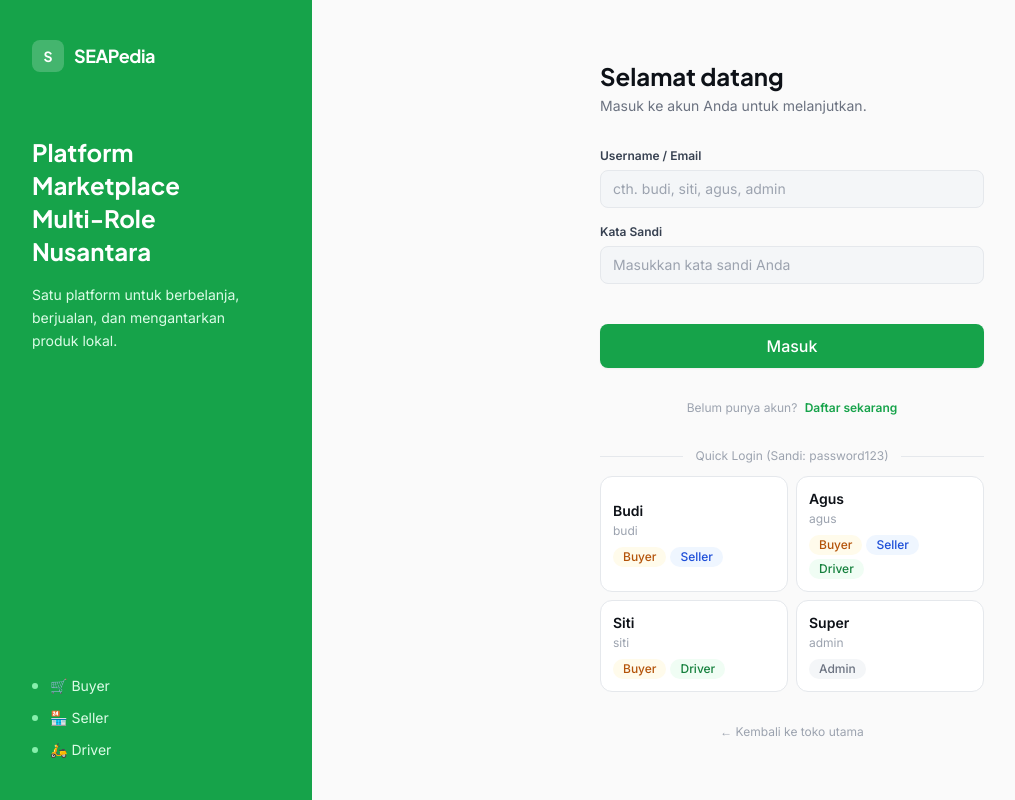
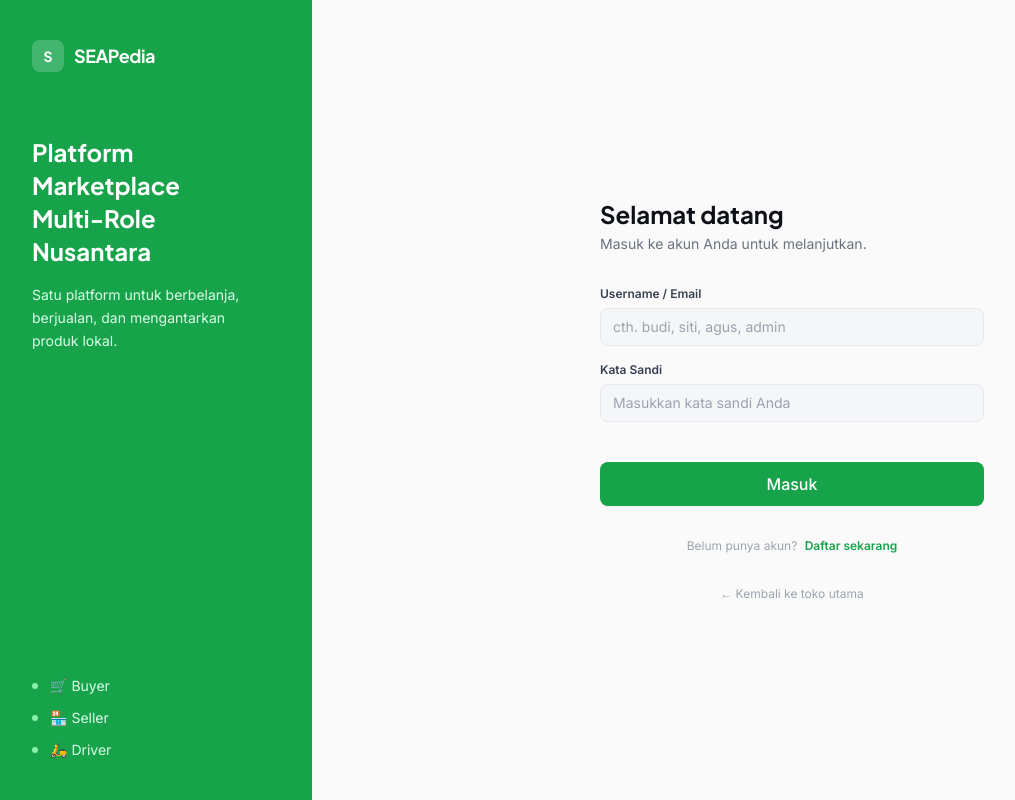
Before and after one commit to SatyaFebi/SEAPedia-Frontend, a Vue app: page /login in a window 1280 px wide. Shown: the whole page, without its empty margins (8-1023 px from the left). Built offline with nearby package versions, Linux system fonts and the light colour scheme.

Commit message:
refactor: Delete account suggestion text

```diff
--- a/src/views/LoginView.vue
+++ b/src/views/LoginView.vue
@@ -138,44 +138,6 @@ function handleQuickLogin(username) {
           </router-link>
         </div>
 
-        <!-- Quick login -->
-        <div class="space-y-3">
-          <div class="flex items-center gap-3">
-            <div class="flex-1 h-px bg-[#E5E8EC]"></div>
-            <span class="text-xs text-[#9CA3AF]">Quick Login (Sandi: password123)</span>
-            <div class="flex-1 h-px bg-[#E5E8EC]"></div>
-          </div>
-          <div class="grid grid-cols-2 gap-2">
-            <button
-              v-for="mock in mockLoginUsers"
-              :key="mock.username"
-              @click="handleQuickLogin(mock.username)"
-              class="group p-3 bg-white border border-[#E5E8EC] rounded-xl text-left hover:border-primary-300 hover:shadow-xs transition-all cursor-pointer"
-            >
-              <p
-                class="text-sm font-semibold text-[#0D1117] group-hover:text-primary-700 transition-colors truncate"
-              >
-                {{ mock.name.split(' ')[0] }}
-              </p>
-              <p class="text-xs text-[#9CA3AF] mt-0.5">{{ mock.username }}</p>
-              <div class="flex flex-wrap gap-1 mt-2">
-                <span
-                  v-for="role in mock.roles"
-                  :key="role"
-                  class="badge text-[9px] px-1.5 py-0.5"
-                  :class="{
-                    'badge-amber': role === 'Buyer',
-                    'badge-blue': role === 'Seller',
-                    'badge-green': role === 'Driver',
-                    'badge-gray': role === 'Admin',
-                  }"
-                  >{{ role }}</span
-                >
-              </div>
-            </button>
-          </div>
-        </div>
-
         <router-link
           to="/"
           class="block text-center text-xs text-[#9CA3AF] hover:text-[#374151] transition-colors"
```
